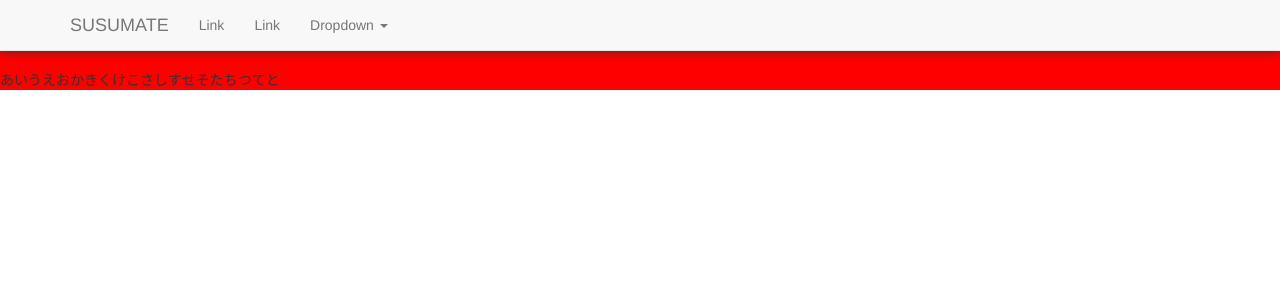
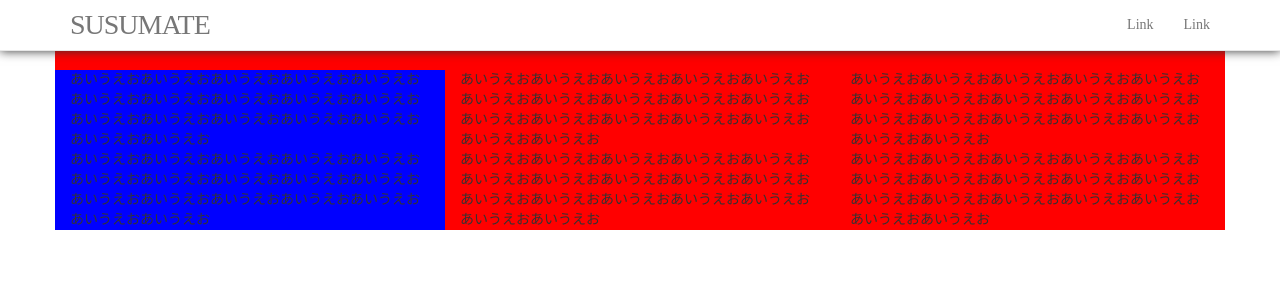
Before and after one commit to killerqueen0224/susumate, a React app: page / in a window 1280 px wide. Shown: the top 300 px of the page. Built offline with nearby package versions, Linux system fonts and the light colour scheme.

Commit message:
Change header design

```diff
--- a/package.json
+++ b/package.json
@@ -22,6 +22,8 @@
     "babel-loader": "^6.2.4",
     "babel-preset-es2015": "^6.6.0",
     "babel-preset-react": "^6.5.0",
+    "css-loader": "^0.23.1",
+    "style-loader": "^0.13.1",
     "webpack": "^1.12.14",
     "webpack-dev-server": "^1.14.1"
   }
--- /dev/null
+++ b/public/css/main.css
@@ -0,0 +1,4 @@
+
+body {
+  font-family: '01フロップデザイン' !important;
+}
--- a/public/index.html
+++ b/public/index.html
@@ -4,6 +4,7 @@
 <head>
   <meta charset="UTF-8">
   <link rel="stylesheet" href="//cdnjs.cloudflare.com/ajax/libs/twitter-bootstrap/3.3.6/css/bootstrap.min.css" />
+  <!-- <link rel="stylesheet" type="text/css" href="./css/main.css"> -->
   <title>ススメイト</title>
 </head>
 
--- a/src/body.jsx
+++ b/src/body.jsx
@@ -1,32 +1,42 @@
 import React from 'react'
-import { Navbar, Nav,NavDropdown,NavItem,MenuItem } from 'react-bootstrap';
+import { Grid, Col, Row } from 'react-bootstrap';
+import styles from '../public/css/main.css';
 
 export default class Body extends React.Component {
-  constructor() {
-    super();
-    this.state = {
-      count: 0
-    }
-  }
-
-  handleClick() {
-    this.setState({
-      count: this.state.count + 1
-    });
-  }
-
 
   render() {
     var style = {
       body: {
         background: "red",
-        height: "2600",
-        width: "600",
         paddingTop: "70px"
+      },
+      blue: {
+        background: "blue"
       }
     }
     return (
-      <div style={style.body}>あいうえおかきくけこさしすせそたちつてと</div>
+      <Grid style={style.body}>
+        <Row>
+          <Col xs={12} md={4} style={style.blue}>
+            あいうえおあいうえおあいうえおあいうえおあいうえおあいうえおあいうえおあいうえおあいうえおあいうえおあいうえおあいうえおあいうえおあいうえおあいうえおあいうえおあいうえお
+          </Col>
+          <Col xs={12} md={4}>
+            あいうえおあいうえおあいうえおあいうえおあいうえおあいうえおあいうえおあいうえおあいうえおあいうえおあいうえおあいうえおあいうえおあいうえおあいうえおあいうえおあいうえお
+          </Col>
+          <Col xs={12} md={4}>
+            あいうえおあいうえおあいうえおあいうえおあいうえおあいうえおあいうえおあいうえおあいうえおあいうえおあいうえおあいうえおあいうえおあいうえおあいうえおあいうえおあいうえお
+          </Col>
+          <Col xs={12} md={4} style={style.blue}>
+            あいうえおあいうえおあいうえおあいうえおあいうえおあいうえおあいうえおあいうえおあいうえおあいうえおあいうえおあいうえおあいうえおあいうえおあいうえおあいうえおあいうえお
+          </Col>
+          <Col xs={12} md={4}>
+            あいうえおあいうえおあいうえおあいうえおあいうえおあいうえおあいうえおあいうえおあいうえおあいうえおあいうえおあいうえおあいうえおあいうえおあいうえおあいうえおあいうえお
+          </Col>
+          <Col xs={12} md={4}>
+            あいうえおあいうえおあいうえおあいうえおあいうえおあいうえおあいうえおあいうえおあいうえおあいうえおあいうえおあいうえおあいうえおあいうえおあいうえおあいうえおあいうえお
+          </Col>
+        </Row>
+      </Grid>
     );
   }
 }
--- a/src/header.jsx
+++ b/src/header.jsx
@@ -15,7 +15,6 @@ export default class Header extends React.Component {
     });
   }
 
-
   render() {
     var style = {
       logo: {
@@ -23,9 +22,15 @@ export default class Header extends React.Component {
         // height:"10px",
         // width:"102px",
         // display:"block"
+        color: "#30bbfe !important",
+        // backgroundColor: "#d5d5d5",
+        letterSpacing: "-1px",
+        fontSize:"28px",
+        //textShadow: "2px 2px 4px #BBBBBB"
       },
       navbar: {
-        boxShadow: "0 0 10px"
+        boxShadow: "0 0 10px",
+        backgroundColor: "#FFFFFF"
       }
     }
     return (
@@ -35,25 +40,9 @@ export default class Header extends React.Component {
             <a style={style.logo} href="#">SUSUMATE</a>
           </Navbar.Brand>
         </Navbar.Header>
-        <Nav>
+        <Nav pullRight>
           <NavItem eventKey={1} href="#">Link</NavItem>
           <NavItem eventKey={2} href="#">Link</NavItem>
-          <NavDropdown
-            eventKey={3}
-            title="Dropdown"
-            id="basic-nav-dropdown">
-            <MenuItem eventKey={3.1}>Action</MenuItem>
-            <MenuItem eventKey={3.2}>
-              Another action
-            </MenuItem>
-            <MenuItem eventKey={3.3}>
-              Something else here
-            </MenuItem>
-            <MenuItem divider />
-            <MenuItem eventKey={3.3}>
-              Separated link
-            </MenuItem>
-          </NavDropdown>
         </Nav>
       </Navbar>
     );
--- a/webpack.config.js
+++ b/webpack.config.js
@@ -21,7 +21,9 @@ module.exports = {
     new webpack.HotModuleReplacementPlugin(),
   ],
   module: {
-    loaders: [{
+    loaders: [
+      { test: /\.css$/, loaders: ['style-loader','css-loader'] },
+      {
         loader: 'babel',
         exclude: /node_modules/,
         test: /\.js[x]?$/,
@@ -29,6 +31,7 @@ module.exports = {
           cacheDirectory: true,
           presets: ['react', 'es2015']
         }
-    }]
+      }
+    ]
   }
 };
```
Also changed, not shown: 1 other file (tests, documents, lock files or other folders). Lines whose indentation alone changed are shown as unchanged.
